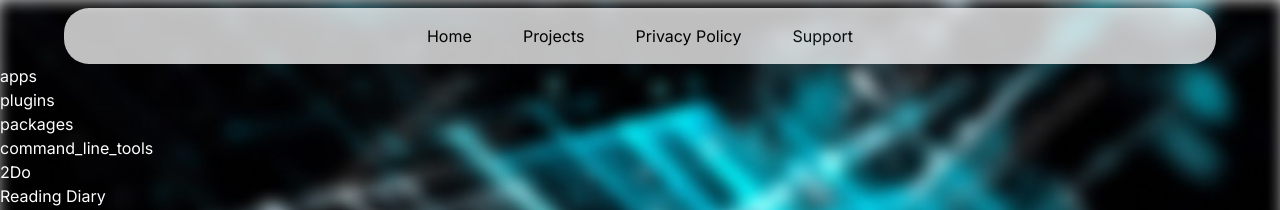
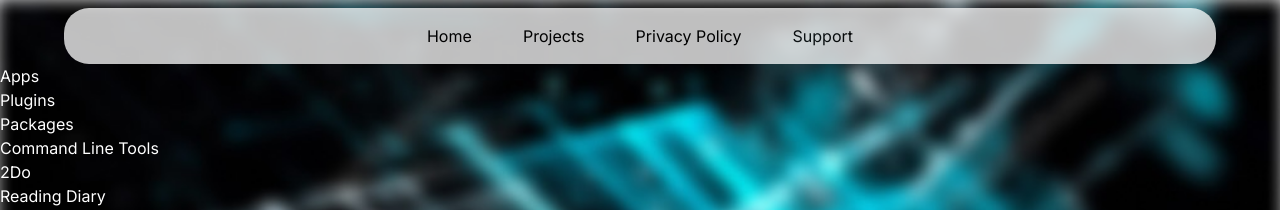
Before and after one commit to Julessh05/Website, a Next.js app in the folder personal-website/: page /projects in a window 1280 px wide. Shown: the top 210 px of the page. Built offline with nearby package versions, Linux system fonts and the light colour scheme.

Commit message:
Update Projects page

```diff
--- a/personal-website/src/app/data/mapping.js
+++ b/personal-website/src/app/data/mapping.js
@@ -2,14 +2,15 @@ import projectsData from "./projects.json"
 
 import Project from "../objects/project"
 import Connection from "../objects/connection"
+import ProjectType from "@/app/objects/project_type";
 
 
 export default function getProjects() {
     let list = []
     let listOfTypes = []
-    for (const projectsType in projectsData.projects) {
-        listOfTypes.push(projectsType)
-        for (const project in projectsData.projects[projectsType]) {
+    for (const projectsType in projectsData.projects.types) {
+        listOfTypes.push(new ProjectType(projectsType, projectsData.projects.types[projectsType].name))
+        for (const project in projectsData.projects.types[projectsType].content) {
             list.push(idToProject(project, projectsType))
         }
     }
@@ -17,7 +18,7 @@ export default function getProjects() {
 }
 
 function idToProject(projectID, type) {
-    const object = projectsData.projects[type][projectID]
+    const object = projectsData.projects.types[type].content[projectID]
     return new Project(
         type,
         projectID,
@@ -35,9 +36,10 @@ function idToProject(projectID, type) {
             object.connection.playstore,
             object.connection.appstore,
             object.connection.fdroid,
-            object.connection.pubdev
+            object.connection.pubdev,
+            object.connection.youtrack,
         ),
         object.firstVersionReleased,
-        object.activeSupport
+        object.activeSupport,
     )
 }
--- a/personal-website/src/app/data/projects.json
+++ b/personal-website/src/app/data/projects.json
@@ -1,6 +1,9 @@
 {
   "projects": {
+    "types": {
       "apps": {
+        "name": "Apps",
+        "content": {
           "2Do": {
             "type-implemented": [
               "mobile"
@@ -194,8 +197,11 @@
             "first-version-released": false,
             "activeSupport": true
           }
+        }
       },
       "plugins": {
+        "name": "Plugins",
+        "content": {
           "native_encryption": {
             "type-ready": [
             ],
@@ -230,8 +236,11 @@
             "first-version-released": true,
             "activeSupport": false
           }
+        }
       },
       "packages": {
+        "name": "Packages",
+        "content": {
           "string_translate": {
             "type-ready": [
               "desktop",
@@ -323,8 +332,11 @@
             "first-version-released": true,
             "activeSupport": true
           }
+        }
       },
       "command_line_tools": {
+        "name": "Command Line Tools",
+        "content": {
           "craid": {
             "type-ready": [
               "desktop"
@@ -361,3 +373,5 @@
         }
       }
     }
+  }
+}
--- /dev/null
+++ b/personal-website/src/app/objects/project_type.ts
@@ -0,0 +1,10 @@
+export default class ProjectType {
+    identifier: string
+
+    name: string
+
+    constructor(identifier: string, name: string) {
+        this.identifier = identifier;
+        this.name = name;
+    }
+}
--- a/personal-website/src/app/page.tsx
+++ b/personal-website/src/app/page.tsx
@@ -9,7 +9,7 @@ export default function Home() {
                     <div className={styles.column}>
                         <Image
                             src="/me.jpg"
-                            alt={"A Picture of myself"}
+                            alt="A Picture of myself"
                             width={100}
                             height={150}
                             className="block ml-auto mr-auto"
--- a/personal-website/src/app/projects/page.tsx
+++ b/personal-website/src/app/projects/page.tsx
@@ -1,14 +1,16 @@
 import getProjects from "@/app/data/mapping";
 import Project from "@/app/objects/project";
+import ProjectType from "@/app/objects/project_type";
 
 export default function Projects() {
     const ar: any[] = getProjects()
     const projects: Project[] = ar[0]
-    const types: string[] = ar[1]
+    const types: ProjectType[] = ar[1]
+    console.log(types)
     return (
         <main>
             <ul>
-                {types.map(type => <li key={type}>{type}</li>)}
+                {types.map(type => <li key={type.identifier}>{type.name}</li>)}
             </ul>
             <ul>
                 {projects.map(project => (
```
Lines whose indentation alone changed are shown as unchanged.
